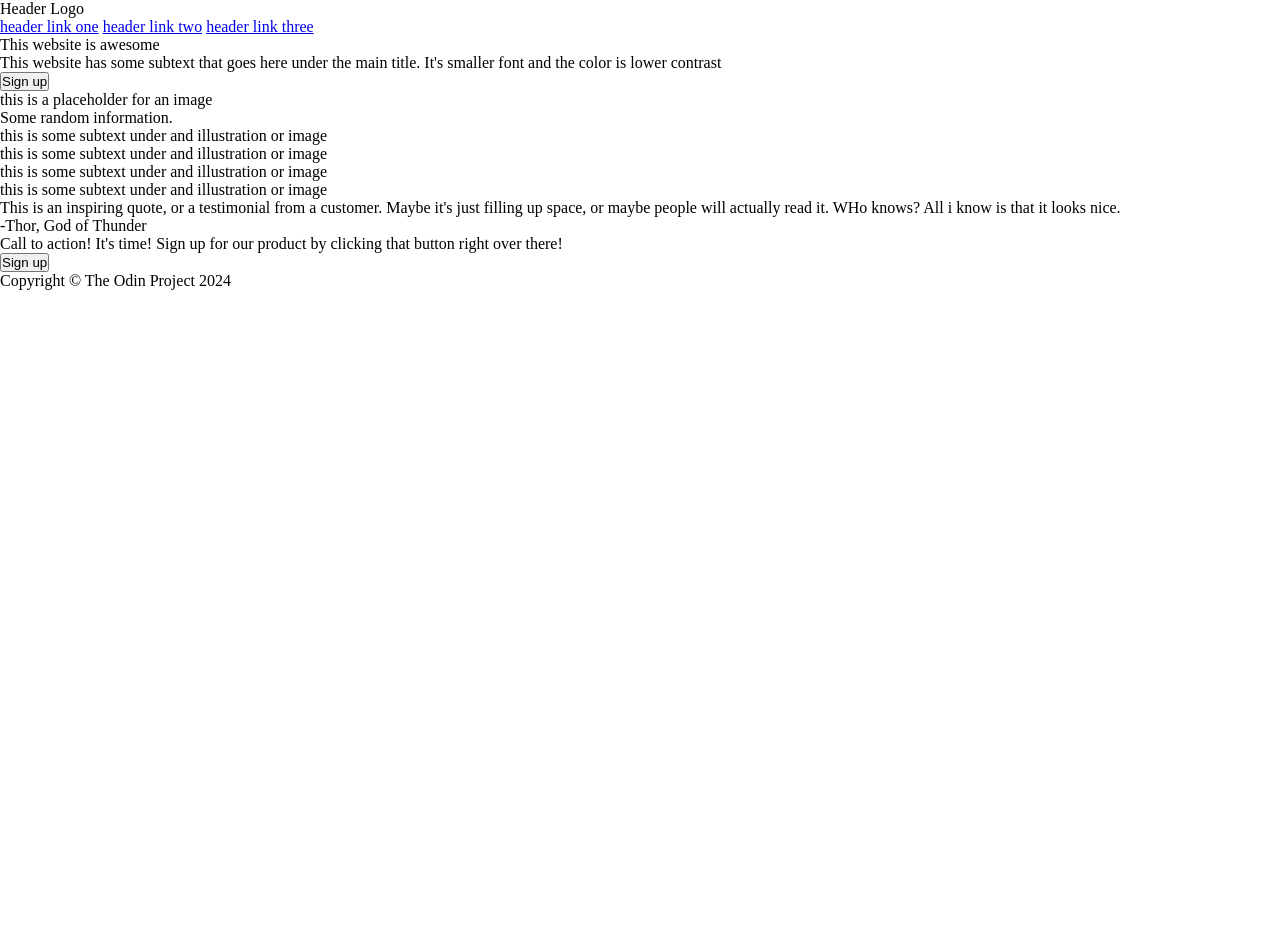
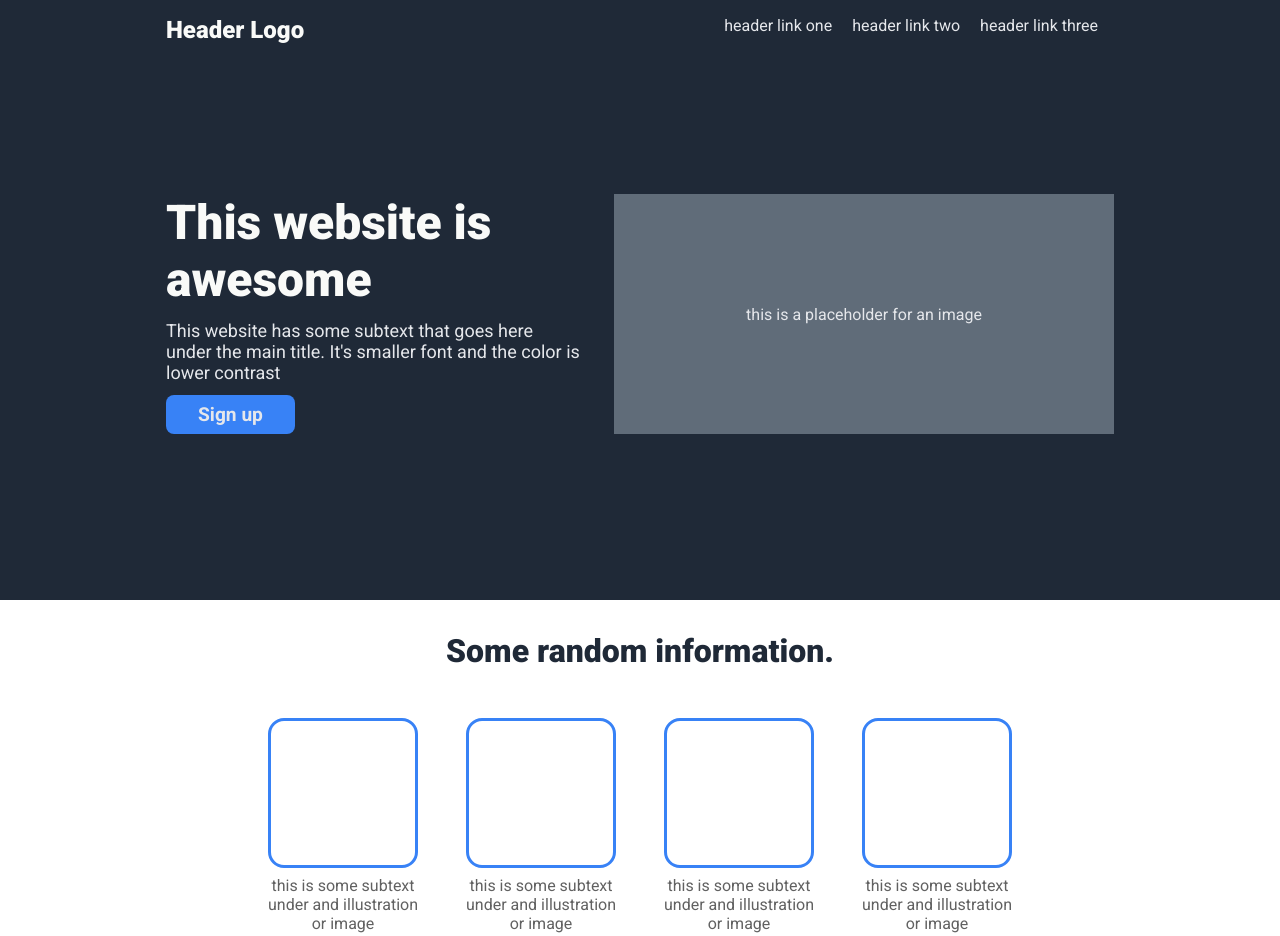
Before and after one commit to ebrahiemfrancis741/foundations-landing-page, a plain HTML site: page index.html in a window 1280 px wide. Shown: the top 936 px of the page. Before the commit the page ends 800 px from the top, so only its background shows below. Drawn offline with Linux system fonts and the light colour scheme.

Commit message:
Style everything according to specified design

```diff
--- a/index.html
+++ b/index.html
@@ -73,12 +73,14 @@
         </div>
       </div>
       <div class="quote-container">
+        <div class="quote">
           <p class="quote-text">
             This is an inspiring quote, or a testimonial from a customer.
             Maybe it's just filling up space, or maybe people will actually read it.
             WHo knows? All i know is that it looks nice.
           </p>
           <span class="quote-name">-Thor, God of Thunder</span>
+        </div>
       </div>
       <div class="call-to-action">
         <div class="action-container">
--- a/styles.css
+++ b/styles.css
@@ -1,5 +1,228 @@
+
+@import url('https://fonts.googleapis.com/css2?family=Roboto:ital,wght@0,100;0,300;0,400;0,500;0,700;0,900;1,100;1,300;1,400;1,500;1,700;1,900&display=swap');
+
 * {
   margin: 0;
   padding: 0;
   box-sizing: border-box;
+  font-family: Roboto;
 }
+
+.header{
+  display: flex;
+  flex-direction: column;
+  background-color: #1f2937;
+  height: 600px;
+  gap: 150px;
+  padding: 16px;
+}
+
+.header-logo{
+  font-size: 24px;
+  color: #f9faf8;
+  font-weight: 900;
+}
+
+.header-links a{
+  color: #e5e7eb;
+  text-decoration: none;
+  padding-right: 16px;
+}
+
+.header-1{
+  display: flex;
+  justify-content: space-between;
+  padding-left: 150px;
+  padding-right: 150px;
+}
+
+.header-2{
+  display: flex;
+  justify-content: space-between;
+  padding-left: 150px;
+  padding-right: 150px;
+  gap: 32px;
+  flex-grow: auto;
+}
+
+.hero{
+  display: flex;
+  flex-direction: column;
+  align-items: flex-start;
+  gap: 12px;
+}
+
+.hero button{
+  padding: 8px 32px;
+  border-radius: 8px;
+  border: none;
+  font-weight: 700;
+  font-size: larger;
+}
+
+.hero-main-text{
+  font-size: 48px;
+  color: #f9faf8;
+  font-weight: 900;
+}
+
+.hero-img-container{
+  display: flex;
+}
+
+/*
+  this style should only apply if using a div to represnt a placeholder img,
+  this is to center the text
+*/
+.hero-img{
+  display: flex;
+  justify-content: center;
+  align-items: center;
+  color: #e5e7eb;
+}
+
+.hero-secondary-text{
+  color: #e5e7eb;
+  font-size: 18px;
+}
+
+.hero button{
+  background-color: #3882f6;
+  color:#e5e7eb;
+}
+
+.hero-img{
+  width: 500px;
+  background-color: rgb(96, 108, 121);
+}
+
+.content{
+  display: flex;
+  flex-direction: column;
+}
+
+.information{
+  display: flex;
+  flex-direction: column;
+  align-items: center;
+  gap: 48px;
+  padding: 32px;
+  height: 450px;
+}
+
+.information-header-text{
+  font-size: 32px;
+  color:#1f2937;
+  font-weight: 900;
+}
+
+.information-img{
+  width: 150px;
+  height: 150px;
+  border: 3px solid #3882f6;
+  border-radius: 16px;
+}
+
+.information-img-list{
+  display: flex;
+  gap: 48px;
+}
+
+.information-img-container{
+  display: flex;
+  flex-direction: column;
+  flex-wrap: wrap;
+  align-items: center;
+  width: 150px;
+  gap: 8px
+}
+
+.information-img-container p{
+  text-align: center;
+  color: rgb(97, 97, 97);
+}
+
+.quote-container{
+  background-color: #e5e7eb;
+  height: 450px;
+  display: flex;
+  justify-content: center;
+  align-items: center;
+}
+
+.quote{
+  width: 700px;
+  display: flex;
+  flex-direction: column;
+  gap: 8px;
+}
+
+.quote-name{
+  align-self: flex-end;
+}
+
+.quote-text{
+  font-size: 36px;
+  font-weight: lighter;
+  color: #1f2937;
+  font-style: italic;
+  text-align: justify;
+}
+
+.call-to-action{
+  height: 350px;
+  display: flex;
+  justify-content: center;
+  align-items: center;
+}
+
+.action-container{
+  background-color: #3882f6;
+  border-radius: 12px;
+  width: 1000px;
+  height: 150px;
+  display: flex;
+  justify-content: space-around;
+  align-items: center;
+}
+
+.action-container button{
+  padding: 8px 32px;
+  border-radius: 8px;
+  border: none;
+  font-weight: 700;
+  font-size: larger;
+  color:#e5e7eb;
+  background-color: #3882f6;
+  border: 3px solid #e5e7eb;
+}
+
+.action-text-primary{
+  font-size: 24px;
+  color: #f9faf8;
+  font-weight: 900;
+}
+
+.action-text-secondary{
+  font-size: 18px;
+  color: #e5e7eb;
+}
+
+.action-text-container{
+  display: flex;
+  flex-direction: column;
+  gap: 2px;
+}
+
+.footer{
+  height: 100px;
+  background-color: #1f2937;
+  display: flex;
+  justify-content: center;
+  align-items: center;
+}
+
+.footer p{
+  color:#e5e7eb;
+  font-size: 18px;
+}
```
Lines whose indentation alone changed are shown as unchanged.
